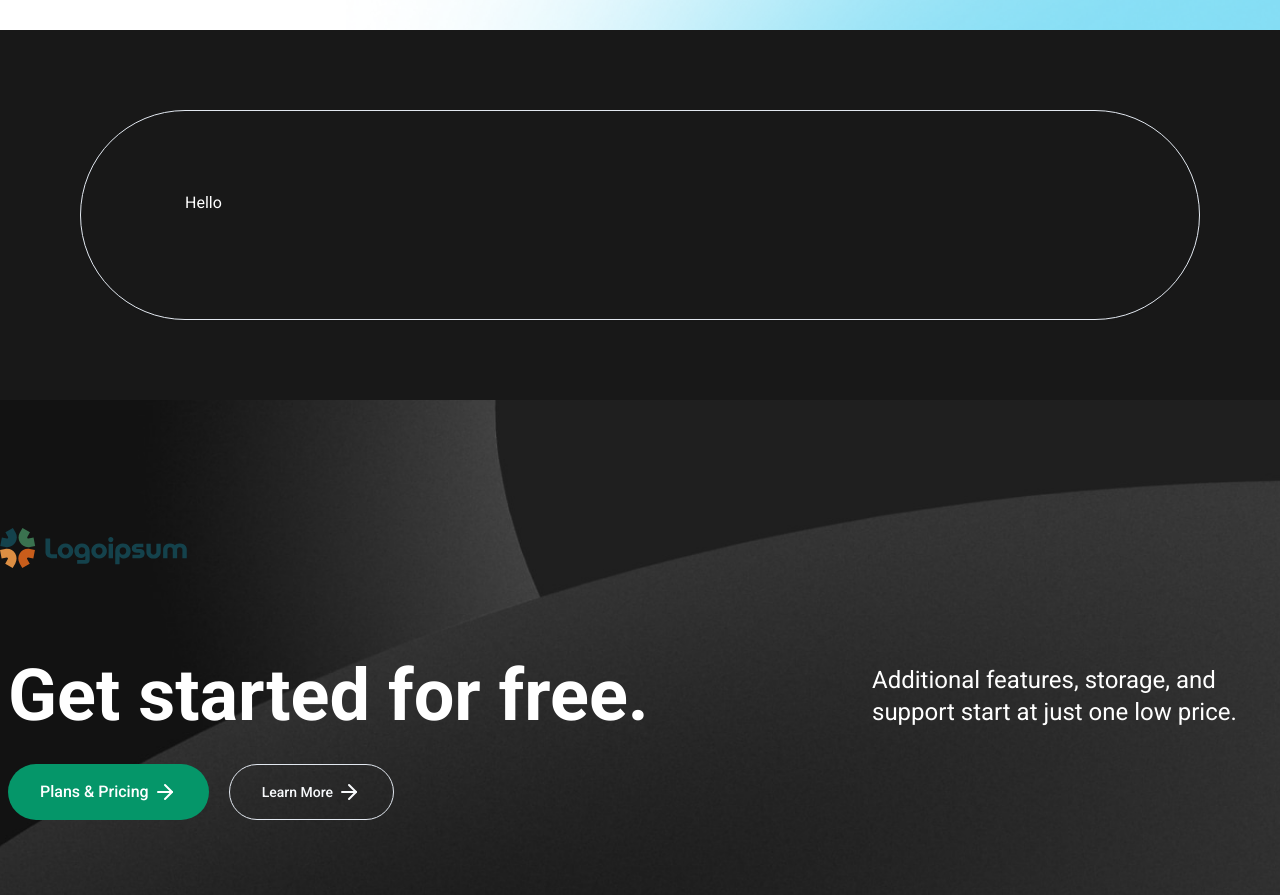
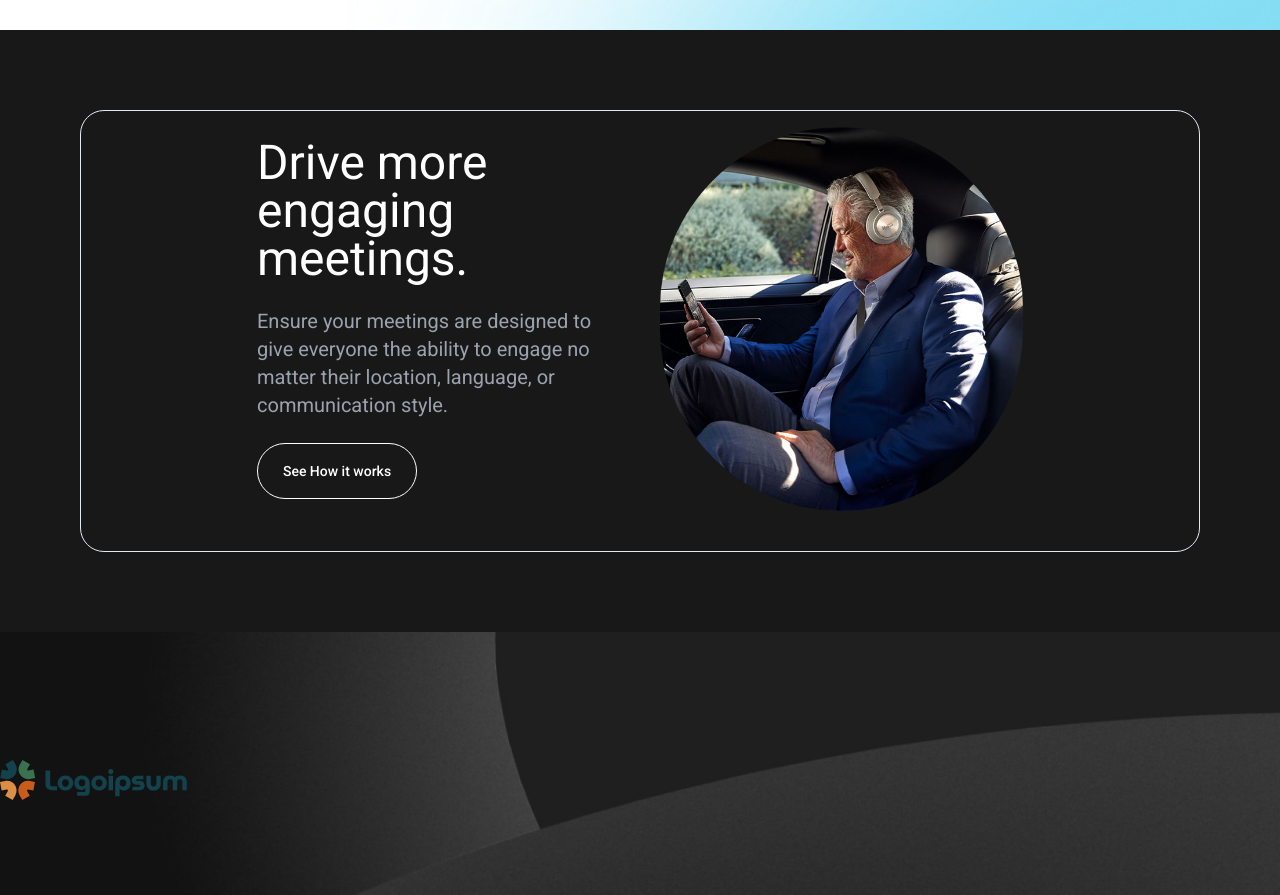
Before and after one commit to aagatsharma/webex, a React (Vite) app: page /meetings in a window 1280 px wide. Shown: the part 850-1745 px from the top of the page. Built offline with nearby package versions, Linux system fonts and the light colour scheme.

Commit message:
meeting cards

```diff
--- a/src/components/meetings/MeetingsEngageCard.tsx
+++ b/src/components/meetings/MeetingsEngageCard.tsx
@@ -1,10 +1,35 @@
+import { Button } from "../ui/button";
 import { Card, CardContent } from "../ui/card";
+import drivemore from "@/assets/meetings/Drive-more-engaging-meetings.jpg";
 
 const MeetingsEngageCard = () => {
   return (
-    <div className="bg-black p-20">
-      <Card className="bg-transparent text-white rounded-full p-20">
-        <CardContent>Hello</CardContent>
+    <div className="bg-black xl:p-20 py-10 px-4">
+      <Card className="bg-transparent text-white rounded-3xl xl:p-4 py-4">
+        <CardContent className="grid grid-cols-2 lg:place-content-center gap-10 xl:px-40 max-lg:grid-cols-1 ">
+          <div className="flex flex-col gap-6 place-self-center ">
+            <h1 className="text-5xl max-md:text-3xl">
+              Drive more engaging meetings.
+            </h1>
+            <h2 className=" text-gray-400 text-xl max-md:text-lg">
+              Ensure your meetings are designed to give everyone the ability to
+              engage no matter their location, language, or communication style.
+            </h2>
+            <Button
+              className="border border-white rounded-full h-14 w-40 bg-transparent text-white space-x-1 max-md:w-full hover:bg-white hover:text-black"
+              size="lg"
+            >
+              See How it works
+            </Button>
+          </div>
+          <div className=" justify-self-center">
+            <img
+              src={drivemore}
+              alt="Drive More"
+              className="rounded-full sm:h-96 sm:w-96"
+            />
+          </div>
+        </CardContent>
       </Card>
     </div>
   );
```
